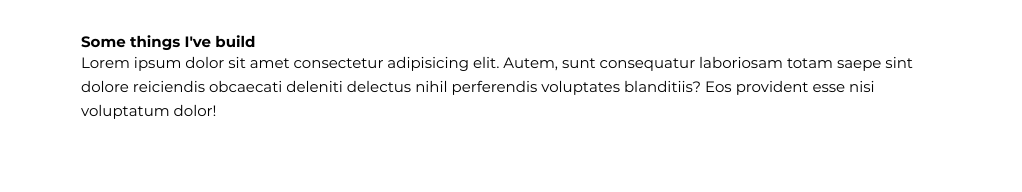
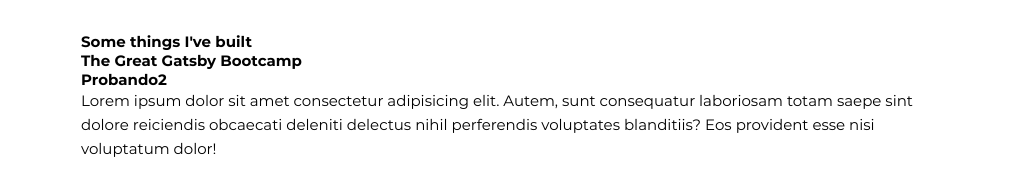
Before and after one commit to Dalfonzo/dap-portfolio, a Gatsby site: page / in a window 1280 px wide. Shown: the part 252-444 px from the top of the page, without its empty margins (124-1146 px from the left). Built offline with nearby package versions, Linux system fonts and the light colour scheme; Gatsby itself is replaced by a stand-in of ours.

Commit message:
added md transform pluging, also added projects and projects elements folder

```diff
--- a/gatsby-config.js
+++ b/gatsby-config.js
@@ -5,10 +5,21 @@
  */
 
 module.exports = {
-  /* Your site config here */
+  siteMetadata: {
+    title: "--dap",
+    author: "David Perez",
+  },
   plugins: [
     {
       resolve: `gatsby-plugin-styled-components`,
     },
+    {
+      resolve: `gatsby-source-filesystem`,
+      options: {
+        name: `projects`,
+        path: `${__dirname}/src/projects`,
+      },
+    },
+    `gatsby-transformer-remark`,
   ],
 }
--- a/package.json
+++ b/package.json
@@ -17,6 +17,8 @@
     "babel-plugin-styled-components": "^1.11.1",
     "gatsby": "^2.24.50",
     "gatsby-plugin-styled-components": "^3.3.10",
+    "gatsby-source-filesystem": "^2.3.28",
+    "gatsby-transformer-remark": "^2.8.33",
     "react": "^16.12.0",
     "react-dom": "^16.12.0",
     "styled-components": "^5.2.0"
--- /dev/null
+++ b/src/components/projects/Projects.js
@@ -0,0 +1,32 @@
+import React from "react"
+import { graphql, useStaticQuery } from "gatsby"
+
+const Projects = () => {
+  const data = useStaticQuery(graphql`
+    query {
+      allMarkdownRemark {
+        edges {
+          node {
+            frontmatter {
+              title
+              boobs
+            }
+          }
+        }
+      }
+    }
+  `)
+
+  console.log(data.allMarkdownRemark.edges)
+
+  return (
+    <div>
+      <h3>Some things I've built</h3>
+      {data.allMarkdownRemark.edges.map((edge, index) => (
+        <h3 key={index}>{edge.node.frontmatter.title}</h3>
+      ))}
+    </div>
+  )
+}
+
+export default Projects
--- a/src/pages/index.js
+++ b/src/pages/index.js
@@ -1,12 +1,13 @@
 import React from "react"
 import Layout from "../layout/Layout"
 import Intro from "../components/home/Home"
+import Projects from "../components/projects/Projects"
 
 const index = () => {
   return (
     <Layout>
       <Intro />
-      <h3>Some things I've build</h3>
+      <Projects />
       <p>
         Lorem ipsum dolor sit amet consectetur adipisicing elit. Autem, sunt
         consequatur laboriosam totam saepe sint dolore reiciendis obcaecati
--- a/src/projects/idbm.md
+++ b/src/projects/idbm.md
@@ -1,6 +1,7 @@
 ---
 title: "The Great Gatsby Bootcamp"
 date: "2019-04-04"
+boobs: "asd"
 ---
 
 name: "David"
--- /dev/null
+++ b/src/projects/idk.md
@@ -0,0 +1,7 @@
+---
+title: "Probando2"
+date: "2019-04-04"
+boobs: "123"
+---
+
+idk
```
Also changed, not shown: 1 other file.
